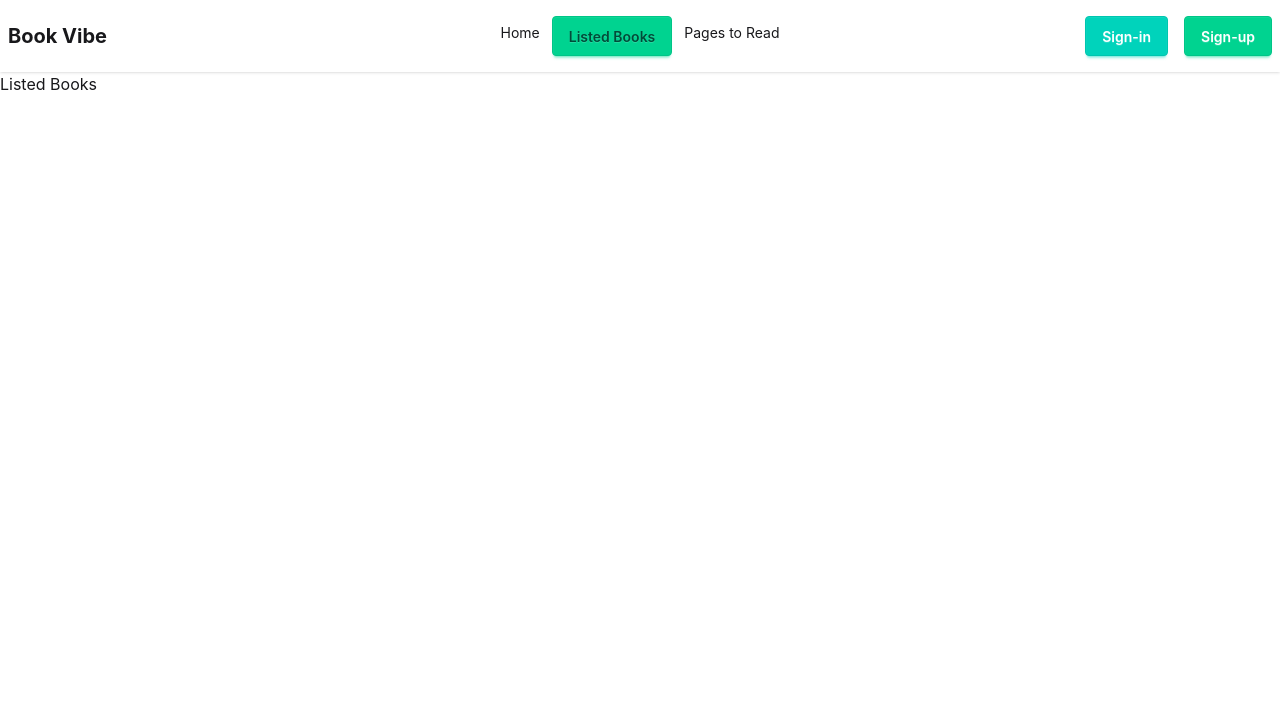
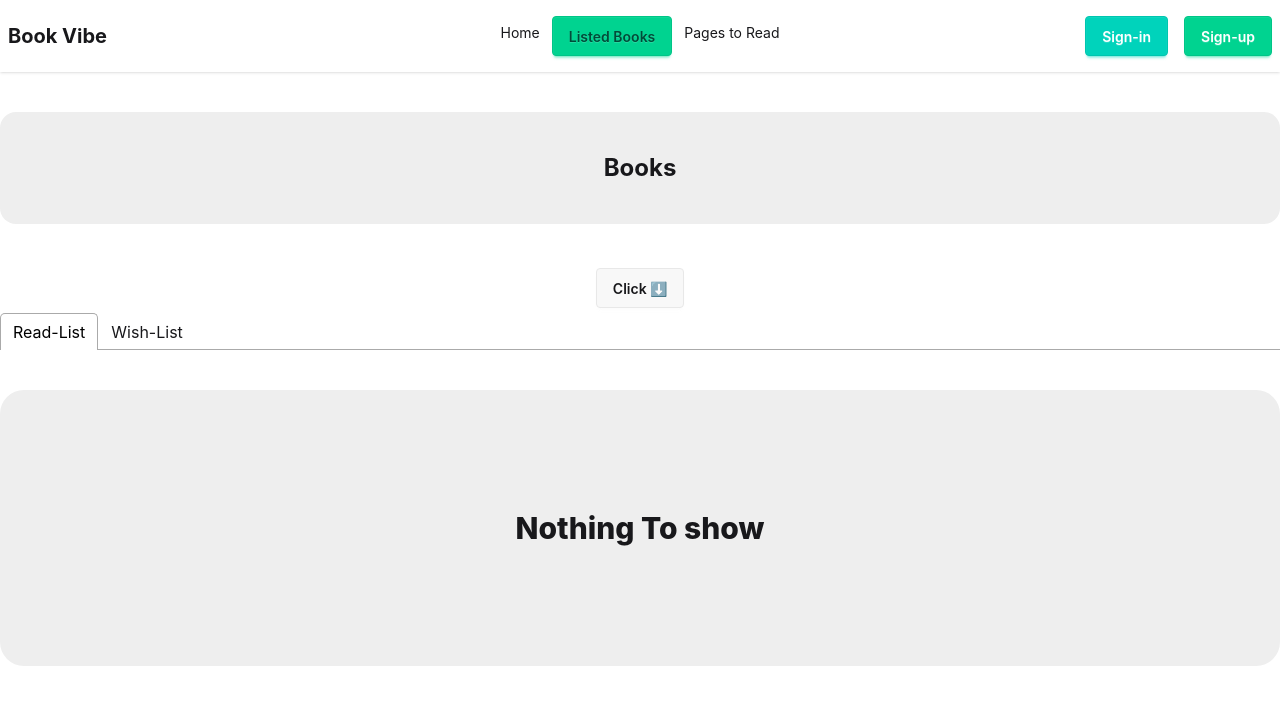
Before and after one commit to codeHasib/PH-React-Book-Vibe, a React (Vite) app: page /listedBooks in a window 1280 px wide. Shown: the top 704 px of the page. Built offline with nearby package versions, Linux system fonts and the light colour scheme.

Commit message:
add listed-books section with readlist tab and wishlist tab. the readlist and wishlist books are shown dynamically also

```diff
--- a/package.json
+++ b/package.json
@@ -17,6 +17,7 @@
     "react-dom": "^19.2.4",
     "react-icons": "^5.6.0",
     "react-router": "^7.14.0",
+    "react-tabs": "^6.1.1",
     "react-toastify": "^11.0.5",
     "tailwindcss": "^4.2.2"
   },
--- a/src/App.jsx
+++ b/src/App.jsx
@@ -2,7 +2,8 @@ import { Outlet } from "react-router";
 import NavBar from "./Components/NavBar";
 import { BookContext } from "./Context/BookContext";
 import axios from "axios";
-import { use } from "react";
+import { use, useState } from "react";
+import { ToastContainer } from "react-toastify";
 
 const bookData = axios.get("/src/assets/public/booksData.json");
 
@@ -10,12 +11,19 @@ function App() {
   const booksRes = use(bookData);
   const books = booksRes.data;
 
+  const [readList, setReadList] = useState([]);
+  const [wishList, setWishList] = useState([]);
+
   return (
     <>
-      <BookContext.Provider value={{ books }}>
+      <BookContext.Provider
+        value={{ books, readList, setReadList, wishList, setWishList }}
+      >
         <NavBar></NavBar>
         <Outlet></Outlet>
       </BookContext.Provider>
+
+      <ToastContainer></ToastContainer>
     </>
   );
 }
--- /dev/null
+++ b/src/Components/BookList.jsx
@@ -0,0 +1,46 @@
+import React from "react";
+
+const BookList = ({ book }) => {
+  const {
+    bookId,
+    bookName,
+    author,
+    image,
+    tags,
+    rating,
+    category,
+    review,
+    totalPages,
+    publisher,
+    yearOfPublishing,
+  } = book;
+
+  return (
+    <div className="card card-side bg-base-100 shadow-xl mt-10 p-5 border border-gray-300">
+      <figure className="h-62.5 rounded-2xl p-5 bg-base-300">
+        <img className="h-full" src={image} alt={bookName} />
+      </figure>
+      <div className="card-body">
+        <h2 className="card-title"> {bookName} </h2>
+        <h2>
+          {" "}
+          By : <strong>{author}</strong>{" "}
+        </h2>
+        <div>
+          <strong className="font-extrabold"> Tag: </strong>
+          {tags.map((tag, ind) => (
+            <div
+              key={ind}
+              className="badge text-green-500 bg-green-100 p-4 rounded-xl mr-4"
+            >
+              {" "}
+              {tag}{" "}
+            </div>
+          ))}
+        </div>
+      </div>
+    </div>
+  );
+};
+
+export default BookList;
--- a/src/Components/BooksDetails.jsx
+++ b/src/Components/BooksDetails.jsx
@@ -1,19 +1,16 @@
 import { React, useContext } from "react";
 import { useNavigate, useParams } from "react-router";
 import { BookContext } from "../Context/BookContext";
+import { toast } from "react-toastify";
 
-const BooksDetails = () => {
+const BooksDetails = ( ) => {
   const { id } = useParams();
-  const { books } = useContext(BookContext);
+  const { books, readList, setReadList, wishList, setWishList } =
+    useContext(BookContext);
   const currentBook = books.find((b) => Number(id) === Number(b.bookId));
 
-  const navigate = useNavigate();
-
-  function goBack() {
-    navigate(-1);
-  }
-
   const {
+    bookId,
     bookName,
     author,
     image,
@@ -26,6 +23,35 @@ const BooksDetails = () => {
     yearOfPublishing,
   } = currentBook;
 
+  function handleWishList() {
+    const isExist =
+      readList.some((b) => b.bookId === bookId) ||
+      wishList.some((b) => b.bookId === bookId);
+    if (!isExist) {
+      setWishList([...wishList, currentBook]);
+      toast.success(`${bookName} added to wish-list successfully!!`);
+    } else {
+      toast.error("Book was added!!!");
+    }
+  }
+  function handleReadList() {
+    const isExist =
+      readList.some((b) => b.bookId === bookId) ||
+      wishList.some((b) => b.bookId === bookId);
+    if (!isExist) {
+      setReadList([...readList, currentBook]);
+      toast.success(`${bookName} added to read-list successfully!!`);
+    } else {
+      toast.error("Book was added!!!");
+    }
+  }
+
+  const navigate = useNavigate();
+
+  function goBack() {
+    navigate(-1);
+  }
+
   return (
     <>
       <div className="card lg:card-side bg-base-100 shadow-sm my-10 p-10">
@@ -35,8 +61,7 @@ const BooksDetails = () => {
         <div className="card-body flex-1 ">
           <h2 className="card-title"> {bookName} </h2>
           <h2 className="my-5">
-            {" "}
-            By : <strong> {author} </strong>{" "}
+            By : <strong> {author} </strong>
           </h2>
           <div className="border-t border-b py-5">
             <h3 className="text-xl">{category}</h3>
@@ -51,8 +76,6 @@ const BooksDetails = () => {
                 <strong> Tag : </strong>{" "}
               </span>
               {tags.map((tag, ind) => (
-                <>
-                  {" "}
                 <div
                   key={ind}
                   className="badge text-green-500 bg-green-200 p-4 rounded-2xl"
@@ -60,7 +83,6 @@ const BooksDetails = () => {
                   {" "}
                   {tag}{" "}
                 </div>
-                </>
               ))}
             </div>
           </div>
@@ -77,10 +99,16 @@ const BooksDetails = () => {
             <p className="mb-10">
               Rating: <strong>{rating}</strong>
             </p>
-            <button className="btn btn-ghost font-bold mr-5 border border-gray-200">
+            <button
+              onClick={handleReadList}
+              className="btn btn-ghost font-bold mr-5 border border-gray-200"
+            >
               Read
             </button>
-            <button className="btn btn-success text-white bg-sky-400 font-bold">
+            <button
+              onClick={handleWishList}
+              className="btn btn-success text-white bg-sky-400 font-bold"
+            >
               Wishlist
             </button>
             <div className="text-center my-10">
--- a/src/Components/ListedBooks.jsx
+++ b/src/Components/ListedBooks.jsx
@@ -1,7 +1,51 @@
 import React from "react";
+import { Link, Outlet } from "react-router";
+import { Tab, Tabs, TabList, TabPanel } from "react-tabs";
+import "react-tabs/style/react-tabs.css";
 
 const ListedBooks = () => {
-  return <div>Listed Books</div>;
+  return (
+    <>
+      <div className="container mx-auto">
+        <div className="text-center bg-base-300 p-10 rounded-2xl my-10">
+          <h2 className="font-bold text-2xl">Books</h2>
+        </div>
+        <div className="flex justify-center items-center">
+          <div className="dropdown dropdown-center">
+            <div tabIndex={0} role="button" className="btn m-1">
+              Click ⬇️
+            </div>
+            <ul
+              tabIndex="-1"
+              className="dropdown-content menu bg-base-100 rounded-box z-1 w-52 p-2 shadow-sm"
+            >
+              <li>
+                <a>Pages</a>
+              </li>
+              <li>
+                <a>Rating</a>
+              </li>
+            </ul>
+          </div>
+        </div>
+        <div>
+          <Tabs>
+            <TabList>
+              <Tab>
+                {" "}
+                <Link to={""}> Read-List </Link>{" "}
+              </Tab>
+              <Tab>
+                {" "}
+                <Link to={"wishList"}> Wish-List </Link>{" "}
+              </Tab>
+            </TabList>
+          </Tabs>
+        </div>
+        <Outlet></Outlet>
+      </div>
+    </>
+  );
 };
 
 export default ListedBooks;
--- /dev/null
+++ b/src/Components/ReadList.jsx
@@ -0,0 +1,21 @@
+import React, { useContext } from "react";
+import { BookContext } from "../Context/BookContext";
+import BookList from "./BookList";
+
+const ReadList = () => {
+  const { readList } = useContext(BookContext);
+  return (
+    <>
+      {readList.length > 0 ? (
+        readList.map((item, ind) => <BookList key={ind} book={item}></BookList>)
+      ) : (
+        <div className="p-30 text-center font-extrabold text-3xl bg-base-300 my-10 rounded-3xl">
+          {" "}
+          Nothing To show{" "}
+        </div>
+      )}
+    </>
+  );
+};
+
+export default ReadList;
--- /dev/null
+++ b/src/Components/WishList.jsx
@@ -0,0 +1,21 @@
+import React, { useContext } from "react";
+import { BookContext } from "../Context/BookContext";
+import BookList from "./BookList";
+
+const WishList = () => {
+  const { wishList } = useContext(BookContext);
+  return (
+    <>
+      {wishList.length > 0 ? (
+        wishList.map((item, ind) => <BookList key={ind} book={item}></BookList>)
+      ) : (
+        <div className="p-30 text-center font-extrabold text-3xl bg-base-300 my-10 rounded-3xl">
+          {" "}
+          Nothing To show{" "}
+        </div>
+      )}
+    </>
+  );
+};
+
+export default WishList;
--- a/src/Routes/router.jsx
+++ b/src/Routes/router.jsx
@@ -6,6 +6,8 @@ import ListedBooks from "../Components/ListedBooks";
 import PagesToRead from "../Components/PagesToRead";
 import BooksDetails from "../Components/BooksDetails";
 import ErrorPage from "../Components/ErrorPage";
+import ReadList from "../Components/ReadList";
+import WishList from "../Components/WishList";
 
 const router = createBrowserRouter([
   {
@@ -20,6 +22,10 @@ const router = createBrowserRouter([
       {
         path: "listedBooks",
         element: <ListedBooks></ListedBooks>,
+        children: [
+          { index: true, element: <ReadList></ReadList> },
+          { path: "wishList", element: <WishList></WishList> },
+        ],
       },
       {
         path: "pagesToRead",
```
Also changed, not shown: 1 other file (tests, documents, lock files or other folders). Lines whose indentation alone changed are shown as unchanged.
